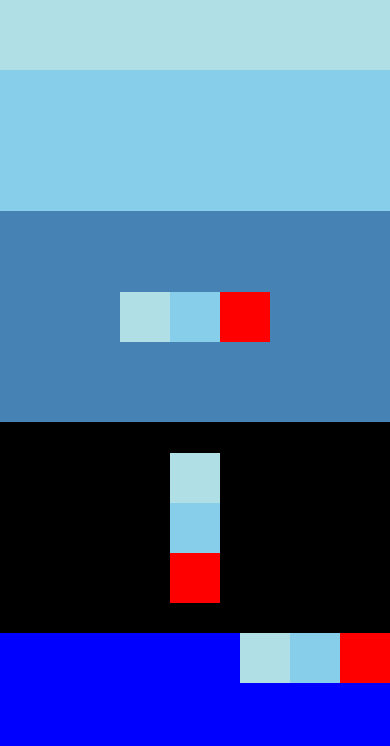
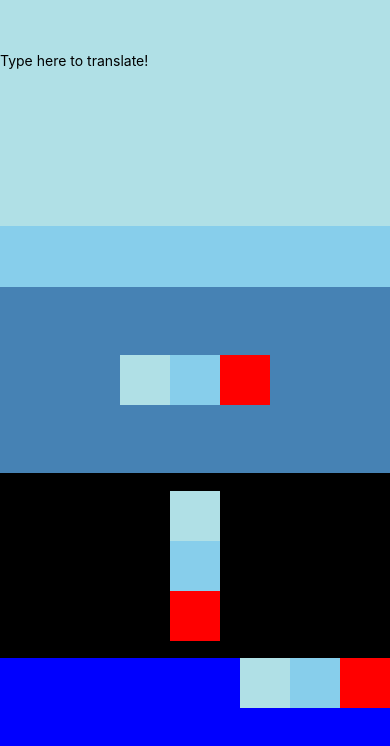
Before and after one commit to luiskhernandez/react-native-playground, a React Native app: screen / in a window 390 px wide. Shown: the top 746 px of the page. Built offline with nearby package versions, Linux system fonts and the light colour scheme.

Commit message:
Handling text input

```diff
--- a/App.js
+++ b/App.js
@@ -1,5 +1,5 @@
 import React, { Component } from 'react';
-import { StyleSheet, Text, View, Image } from 'react-native';
+import { StyleSheet, Text, View, Image, TextInput } from 'react-native';
 
 class Blink extends Component {
   constructor(props) {
@@ -31,14 +31,30 @@ class Greeting extends Component {
 }
 
 export default class App extends React.Component {
+
+  constructor(props) {
+    super(props);
+    this.state = {text: ''};
+  }
+
   render() {
     let pic = {
       uri: 'https://upload.wikimedia.org/wikipedia/commons/d/de/Bananavarieties.jpg'
     };
     return (
       <View style={{flex: 1}}>
-        <View style={{flex: 1, backgroundColor: 'powderblue'}} />
-        <View style={{flex: 2, backgroundColor: 'skyblue'}} />
+        <View style={{flex: 3, backgroundColor: 'powderblue', flexDirection: 'column', paddingTop: 40}} >
+          <TextInput
+            value={this.state.text}
+            style={{height: 40}}
+            placeholder="Type here to translate!"
+            onChangeText={(text) => this.setState({text})}
+          />
+          <Text style={{padding: 10, fontSize: 42}}>
+            {this.state.text.split(' ').map((word) => word && '🍕').join(' ')}
+          </Text>
+        </View>
+        <View style={{flex: 1, backgroundColor: 'skyblue'}} />
         <View style={{flex: 3, backgroundColor: 'steelblue', flexDirection: 'row', justifyContent: 'center', alignItems: 'center'}}>
           <View style={{width: 50, height: 50, backgroundColor: 'powderblue'}} />
           <View style={{width: 50, height: 50, backgroundColor: 'skyblue'}} />
```
